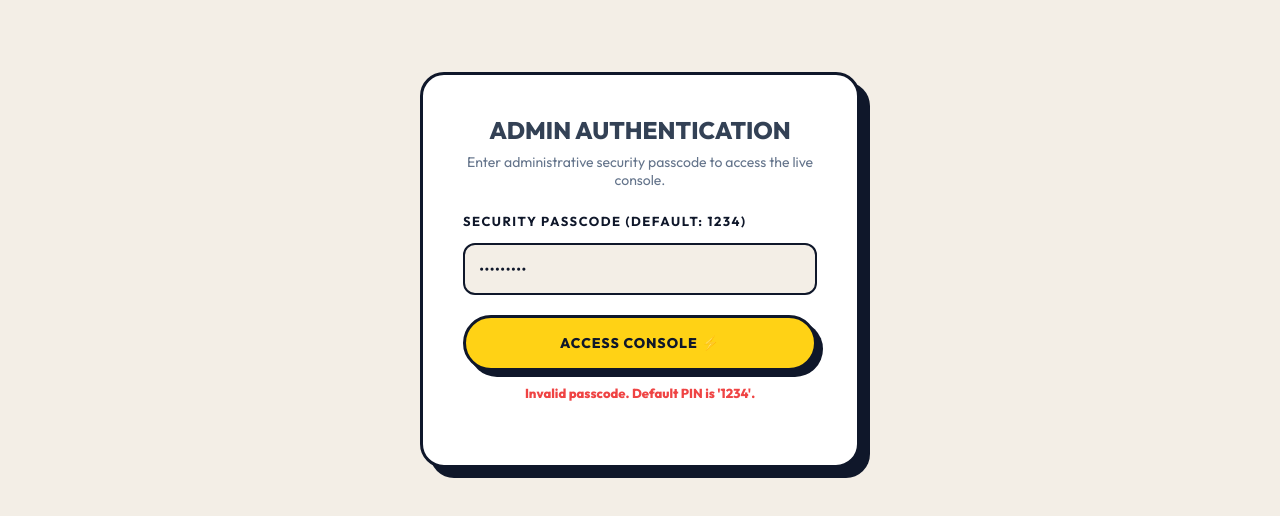
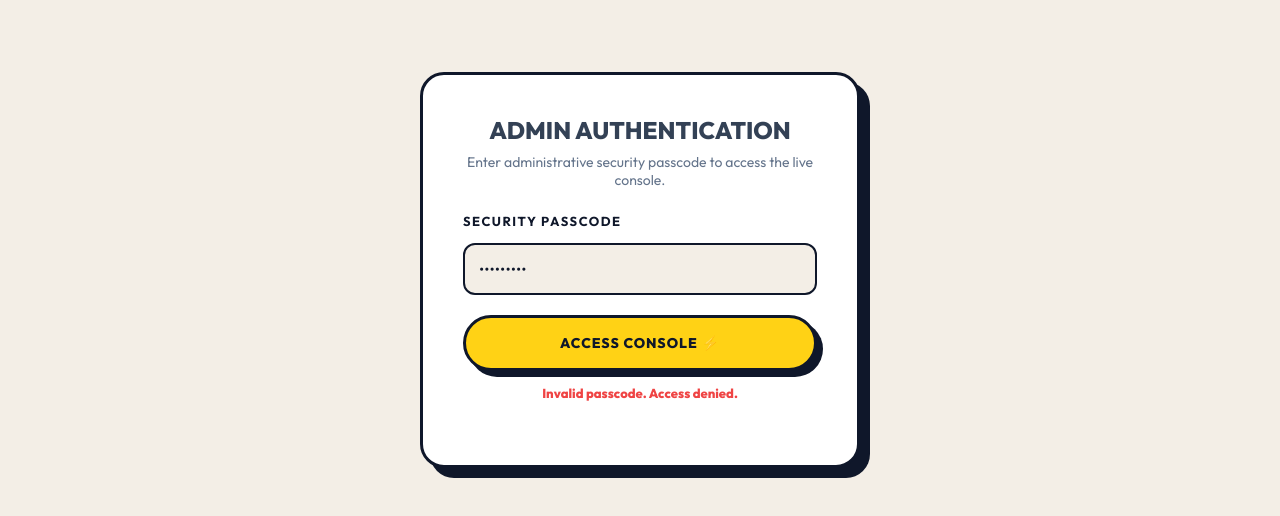
Before and after one commit to rajathashreef3-art/norbyte-labs, a website: page admin.html in a window 1280 px wide. Both pictures are taken after typing "Sample123" into the empty fields and a click on the button "ACCESS CONSOLE ⚡". Shown: the part 138-654 px from the top of the page. Drawn offline with Linux system fonts and the light colour scheme.

Commit message:
Set backend server root GET / to serve admin.html and update admin passcode to nawaf123

```diff
--- a/admin.html
+++ b/admin.html
@@ -108,11 +108,11 @@
       <p>Enter administrative security passcode to access the live console.</p>
       <form id="admin-auth-form">
         <div class="form-group" style="margin-bottom:20px; text-align:left;">
-          <label for="passcode-input" style="font-weight:700; font-size:13px; display:block; margin-bottom:6px;">Security Passcode (Default: 1234)</label>
+          <label for="passcode-input" style="font-weight:700; font-size:13px; display:block; margin-bottom:6px;">Security Passcode</label>
           <input type="password" id="passcode-input" placeholder="Enter PIN" required autocomplete="current-password" style="width:100%; padding:14px; border:2px solid var(--text-primary); border-radius:12px; font-size:16px;" />
         </div>
         <button type="submit" class="btn-primary" style="width:100%;">ACCESS CONSOLE ⚡</button>
-        <p id="auth-error-msg" style="color:var(--accent-danger); font-weight:800; font-size:13px; margin-top:14px;" hidden>Invalid passcode. Default PIN is '1234'.</p>
+        <p id="auth-error-msg" style="color:var(--accent-danger); font-weight:800; font-size:13px; margin-top:14px;" hidden>Invalid passcode. Access denied.</p>
       </form>
     </div>
 
--- a/admin.js
+++ b/admin.js
@@ -127,7 +127,7 @@ if (adminAuthForm) {
   adminAuthForm.addEventListener('submit', (e) => {
     e.preventDefault();
     const pin = passcodeInput.value.trim();
-    if (pin === '1234' || pin === 'admin123') {
+    if (pin === 'nawaf123') {
       sessionStorage.setItem('admin_authenticated', 'true');
       authErrorMsg.hidden = true;
       checkAuth();
```
Also changed, not shown: server.js (+7 -2 lines).
